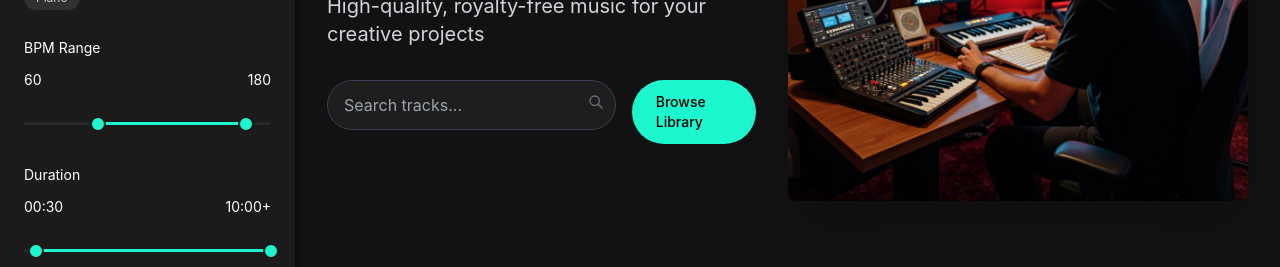
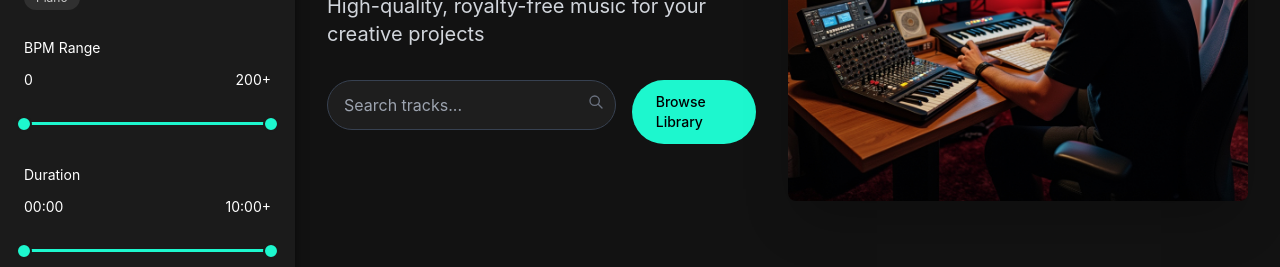
Before and after one commit to dargolan/cursorsite, a Next.js app: page / in a window 1280 px wide. Shown: the part 452-719 px from the top of the page. Built offline with nearby package versions, Linux system fonts and the light colour scheme; no server answers.

Commit message:
Fix FilterSidebar: real-time value updates, edge dragging, initial values

```diff
--- a/src/app/page.tsx
+++ b/src/app/page.tsx
@@ -16,8 +16,8 @@ export default function HomePage() {
   const [moods, setMoods] = useState<Tag[]>([]);
   const [instruments, setInstruments] = useState<Tag[]>([]);
   const [selectedTags, setSelectedTags] = useState<Tag[]>([]);
-  const [bpmRange, setBpmRange] = useState<[number, number]>([60, 180]);
-  const [durationRange, setDurationRange] = useState<[number, number]>([30, 600]);
+  const [bpmRange, setBpmRange] = useState<[number, number]>([0, 200]);
+  const [durationRange, setDurationRange] = useState<[number, number]>([0, 600]);
   const [featuredProjects, setFeaturedProjects] = useState([
     {
       id: '1',
--- a/src/components/FilterSidebar/RangeSlider.tsx
+++ b/src/components/FilterSidebar/RangeSlider.tsx
@@ -9,6 +9,7 @@ interface RangeSliderProps {
   accentColor?: string;
   height?: number;
   hideLabels?: boolean;
+  onDrag?: (range: [number, number]) => void;
 }
 
 export default function RangeSlider({
@@ -19,7 +20,8 @@ export default function RangeSlider({
   formatLabel = (val) => String(val),
   accentColor = '#1DF7CE',
   height = 4,
-  hideLabels = true
+  hideLabels = true,
+  onDrag = onChange
 }: RangeSliderProps) {
   const [localMin, setLocalMin] = useState(min);
   const [localMax, setLocalMax] = useState(max);
@@ -59,10 +61,10 @@ export default function RangeSlider({
 
     const rect = trackRef.current.getBoundingClientRect();
     const trackWidth = rect.width;
-    const offsetX = e.clientX - rect.left;
+    const offsetX = Math.max(0, Math.min(trackWidth, e.clientX - rect.left));
 
     // Calculate percentage and value
-    const percentage = Math.max(0, Math.min(100, (offsetX / trackWidth) * 100));
+    const percentage = (offsetX / trackWidth) * 100;
     const newValue = Math.round(min + (percentage / 100) * (max - min));
 
     // Decide which handle to move based on proximity
@@ -73,12 +75,12 @@ export default function RangeSlider({
       // Move min handle if it's closest
       const updatedMin = Math.min(newValue, localMax - 1);
       setLocalMin(updatedMin);
-      onChange([updatedMin, localMax]);
+      onDrag([updatedMin, localMax]);
     } else {
       // Move max handle if it's closest
       const updatedMax = Math.max(newValue, localMin + 1);
       setLocalMax(updatedMax);
-      onChange([localMin, updatedMax]);
+      onDrag([localMin, updatedMax]);
     }
   };
 
@@ -88,25 +90,35 @@ export default function RangeSlider({
     e.stopPropagation();
     setIsDraggingMin(true);
 
+    // Get initial dimensions
+    const rect = trackRef.current?.getBoundingClientRect();
+    if (!rect) return;
+
+    const trackWidth = rect.width;
+
     // Attach move and up handlers
     const handleMove = (moveEvent: MouseEvent) => {
-      if (!trackRef.current) return;
+      // Get current dimensions (in case of window resize)
+      const currentRect = trackRef.current?.getBoundingClientRect();
+      if (!currentRect) return;
 
-      const rect = trackRef.current.getBoundingClientRect();
-      const trackWidth = rect.width;
-      const offsetX = moveEvent.clientX - rect.left;
+      // Calculate the offset within the track, clamped between 0 and width
+      const offsetX = Math.max(0, Math.min(currentRect.width, moveEvent.clientX - currentRect.left));
 
-      // Calculate percentage (clamped to 0-100%)
-      const percentage = Math.max(0, Math.min(100, (offsetX / trackWidth) * 100));
+      // Calculate percentage (0-100)
+      const percentage = (offsetX / currentRect.width) * 100;
 
-      // Calculate value from percentage
+      // Calculate new value in the range [min, max]
       const newValue = Math.round(min + (percentage / 100) * (max - min));
 
-      // Allow full range, including min value
-      // But don't exceed max handle position
+      // Ensure new min is not greater than max-1
       const newMin = Math.min(newValue, localMax - 1);
 
+      // Update local state
       setLocalMin(newMin);
+
+      // Emit real-time updates to parent
+      onDrag([newMin, localMax]);
     };
 
     const handleMouseUp = () => {
@@ -129,25 +141,35 @@ export default function RangeSlider({
     e.stopPropagation();
     setIsDraggingMax(true);
 
+    // Get initial dimensions
+    const rect = trackRef.current?.getBoundingClientRect();
+    if (!rect) return;
+
+    const trackWidth = rect.width;
+
     // Attach move and up handlers
     const handleMove = (moveEvent: MouseEvent) => {
-      if (!trackRef.current) return;
+      // Get current dimensions (in case of window resize)
+      const currentRect = trackRef.current?.getBoundingClientRect();
+      if (!currentRect) return;
 
-      const rect = trackRef.current.getBoundingClientRect();
-      const trackWidth = rect.width;
-      const offsetX = moveEvent.clientX - rect.left;
+      // Calculate the offset within the track, clamped between 0 and width
+      const offsetX = Math.max(0, Math.min(currentRect.width, moveEvent.clientX - currentRect.left));
 
-      // Calculate percentage (clamped to 0-100%)
-      const percentage = Math.max(0, Math.min(100, (offsetX / trackWidth) * 100));
+      // Calculate percentage (0-100)
+      const percentage = (offsetX / currentRect.width) * 100;
 
-      // Calculate value from percentage
+      // Calculate new value in the range [min, max]
       const newValue = Math.round(min + (percentage / 100) * (max - min));
 
-      // Allow full range, including max value
-      // But don't go below min handle
+      // Ensure new max is not less than min+1
       const newMax = Math.max(newValue, localMin + 1);
 
+      // Update local state
       setLocalMax(newMax);
+
+      // Emit real-time updates to parent
+      onDrag([localMin, newMax]);
     };
 
     const handleMouseUp = () => {
--- a/src/components/FilterSidebar/index.tsx
+++ b/src/components/FilterSidebar/index.tsx
@@ -50,48 +50,43 @@ export default function FilterSidebar({
 
   // Set initial values when component mounts
   useEffect(() => {
-    // Initialize with full range if not already set
-    if (bpmRange[0] === bpmRange[1] || (bpmRange[0] === 0 && bpmRange[1] === 0)) {
-      const initialBpmRange: [number, number] = [0, 200];
-      setLocalBpmRange(initialBpmRange);
+    // Initialize with full range regardless of incoming props
+    const initialBpmRange: [number, number] = [0, 200];
+    const initialDurationRange: [number, number] = [0, 600];
+
+    setLocalBpmRange(initialBpmRange);
+    setLocalDurationRange(initialDurationRange);
+
+    // Only trigger parent callbacks if values are different
+    if (bpmRange[0] !== 0 || bpmRange[1] !== 200) {
       onBpmChange(initialBpmRange);
-    } else {
-      setLocalBpmRange(bpmRange);
     }
 
-    if (durationRange[0] === durationRange[1] || (durationRange[0] === 0 && durationRange[1] === 0)) {
-      const initialDurationRange: [number, number] = [0, 600];
-      setLocalDurationRange(initialDurationRange);
+    if (durationRange[0] !== 0 || durationRange[1] !== 600) {
       onDurationChange(initialDurationRange);
-    } else {
-      setLocalDurationRange(durationRange);
     }
   }, []);
 
-  // Update local ranges when props change (but only if component is already mounted)
-  useEffect(() => {
-    const hasChanged =
-      bpmRange[0] !== localBpmRange[0] ||
-      bpmRange[1] !== localBpmRange[1] ||
-      durationRange[0] !== localDurationRange[0] ||
-      durationRange[1] !== localDurationRange[1];
-
-    if (hasChanged) {
-      setLocalBpmRange(bpmRange);
-      setLocalDurationRange(durationRange);
-    }
-  }, [bpmRange, durationRange]);
-
-  // Handle BPM range changes
+  // Handle BPM range changes (final changes)
   const handleBpmChange = (range: [number, number]) => {
     setLocalBpmRange(range);
     onBpmChange(range);
   };
 
-  // Handle Duration range changes
+  // Handle BPM range drags (real-time updates)
+  const handleBpmDrag = (range: [number, number]) => {
+    setLocalBpmRange(range);
+  };
+
+  // Handle Duration range changes (final changes)
   const handleDurationChange = (range: [number, number]) => {
     setLocalDurationRange(range);
     onDurationChange(range);
+  };
+
+  // Handle Duration range drags (real-time updates)
+  const handleDurationDrag = (range: [number, number]) => {
+    setLocalDurationRange(range);
   };
 
   // Check if tag is selected
@@ -419,6 +414,7 @@ export default function FilterSidebar({
                 max={200}
                 value={localBpmRange}
                 onChange={handleBpmChange}
+                onDrag={handleBpmDrag}
                 accentColor="#1DF7CE"
                 height={3}
                 hideLabels={true}
@@ -437,6 +433,7 @@ export default function FilterSidebar({
                 max={600}
                 value={localDurationRange}
                 onChange={handleDurationChange}
+                onDrag={handleDurationDrag}
                 formatLabel={formatDurationForDisplay}
                 accentColor="#1DF7CE"
                 height={3}
```
